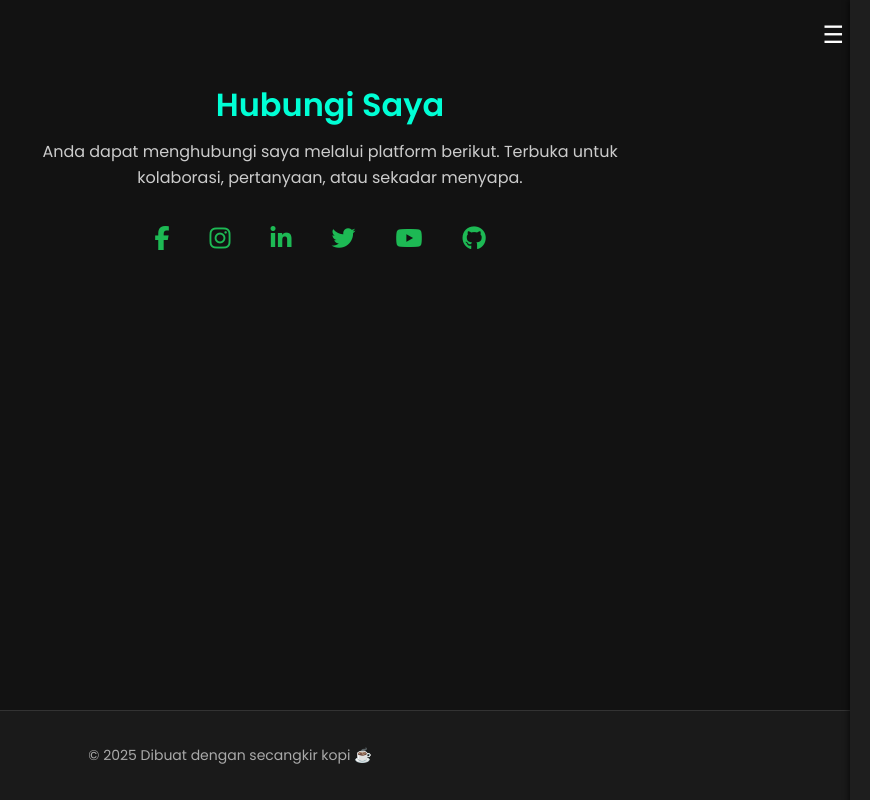
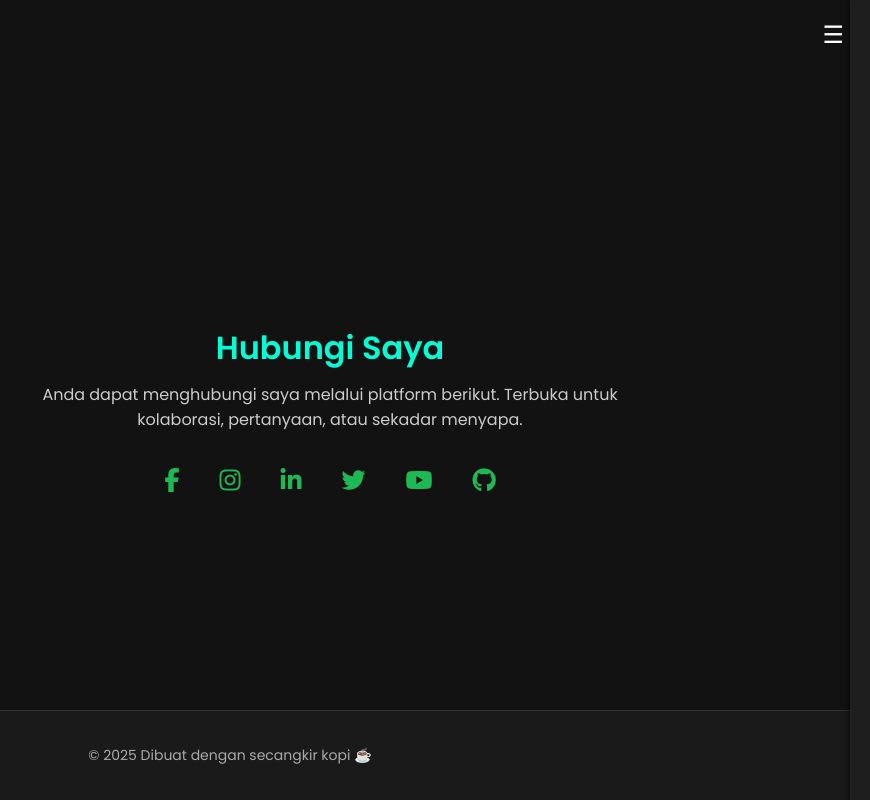
Before and after one commit to maksalmina12/Portofolio, a plain HTML site: page contact.html in a window 1280 px wide. Shown: the whole page, without its empty margins (410-1280 px from the left). Drawn offline with Linux system fonts and the light colour scheme.

Commit message:
Update contact.html

```diff
--- a/contact.html
+++ b/contact.html
@@ -121,6 +121,11 @@
       margin-left: 200px;
       padding: 60px 20px;
       flex: 1;
+      display: flex;
+      flex-direction: column;
+      align-items: center;
+      justify-content: center;
+      text-align: center;
     }
 
     .contact-content h1 {
@@ -140,7 +145,7 @@
 
     .social-links a {
       color: #1db954;
-      margin-right: 20px;
+      margin: 0 10px;
       font-size: 24px;
       text-decoration: none;
       transition: transform 0.3s ease;
@@ -157,7 +162,13 @@
       color: #aaa;
       font-size: 14px;
       border-top: 1px solid #333;
-      margin-top: auto;
+    }
+
+    @media (max-width: 768px) {
+      .contact-content {
+        margin-left: 0;
+        padding: 100px 20px 60px;
+      }
     }
   </style>
 </head>
@@ -180,12 +191,12 @@
     <p>Anda dapat menghubungi saya melalui platform berikut. Terbuka untuk kolaborasi, pertanyaan, atau sekadar menyapa.</p>
 
     <div class="social-links">
-      <a href="https://facebook.com/akunmu" target="_blank" title="Facebook"><i class="fab fa-facebook-f"></i></a>
-      <a href="https://instagram.com/akunmu" target="_blank" title="Instagram"><i class="fab fa-instagram"></i></a>
+      <a href="https://facebook.com/mksllll" target="_blank" title="Facebook"><i class="fab fa-facebook-f"></i></a>
+      <a href="https://instagram.com/mksllll" target="_blank" title="Instagram"><i class="fab fa-instagram"></i></a>
       <a href="https://linkedin.com/in/akunmu" target="_blank" title="LinkedIn"><i class="fab fa-linkedin-in"></i></a>
-      <a href="https://twitter.com/akunmu" target="_blank" title="Twitter"><i class="fab fa-twitter"></i></a>
-      <a href="https://youtube.com/c/akunmu" target="_blank" title="YouTube"><i class="fab fa-youtube"></i></a>
-      <a href="https://github.com/akunmu" target="_blank" title="GitHub"><i class="fab fa-github"></i></a>
+      <a href="https://twitter.com/mkslllll" target="_blank" title="Twitter"><i class="fab fa-twitter"></i></a>
+      <a href="https://youtube.com/c/mkslxxx" target="_blank" title="YouTube"><i class="fab fa-youtube"></i></a>
+      <a href="https://github.com/maksalmina12" target="_blank" title="GitHub"><i class="fab fa-github"></i></a>
     </div>
   </main>
 
```
